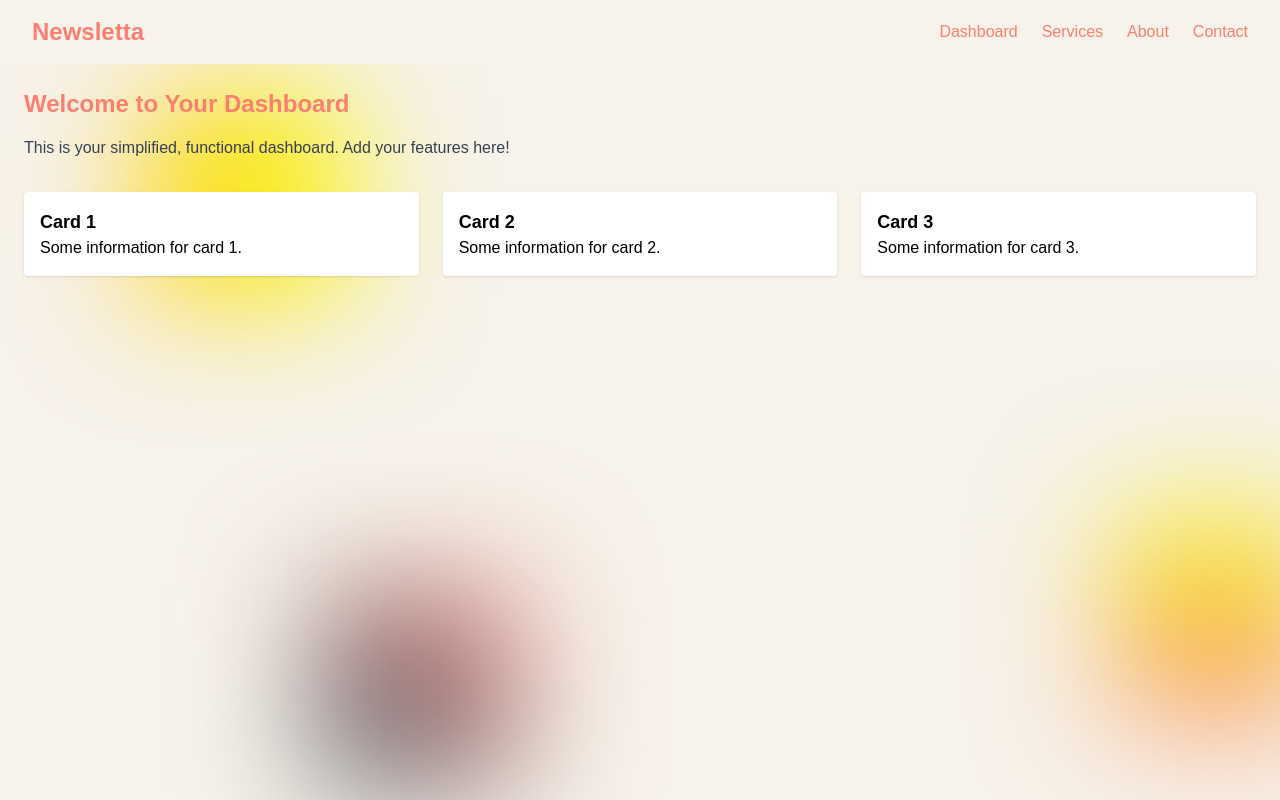
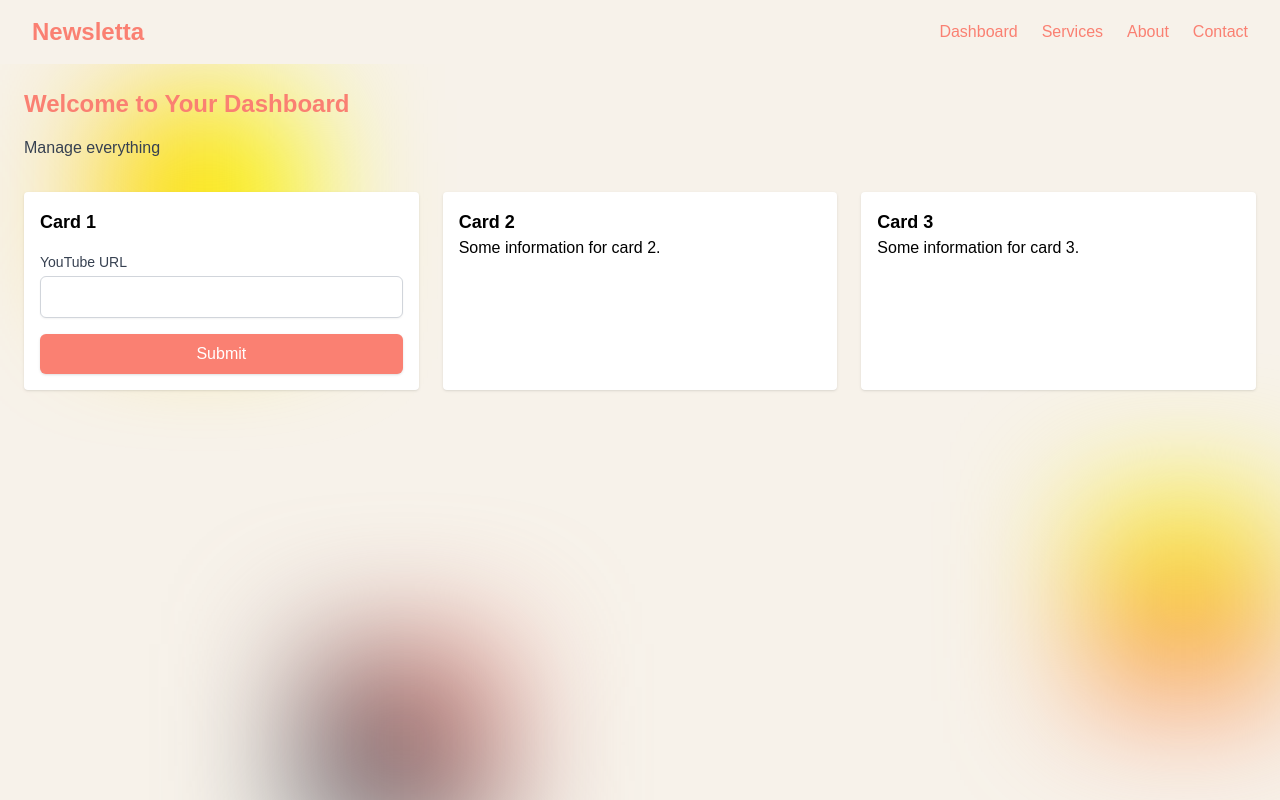
Before and after one commit to Not-Ethan/newsletter, a React (Vite) app in the folder site/site-frontend/: page /dashboard in a window 1280 px wide. Built offline with nearby package versions, Linux system fonts and the light colour scheme; a web font is replaced by a local one.

Commit message:
backend test

```diff
--- a/site/site-frontend/src/pages/Dashboard.tsx
+++ b/site/site-frontend/src/pages/Dashboard.tsx
@@ -1,7 +1,18 @@
+import React from "react";
 import Navbar from "../components/Navbar";
 import InteractiveBlob from "../components/InteractiveBlob";
 
-function Dashboard() {
+const Dashboard: React.FC = () => {
+  const handleSubmit = (e: React.FormEvent<HTMLFormElement>): void => {
+    e.preventDefault(); // Prevent the default form submission behavior
+
+    const formData = new FormData(e.currentTarget);
+    const name = formData.get("name") as string;
+    const email = formData.get("email") as string;
+
+    console.log("Form submitted:", { name, email });
+  };
+
   return (
     <div className="relative h-screen bg-background-light overflow-hidden overscroll-none">
       {/* Interactive Gradient Blobs */}
@@ -9,19 +20,19 @@ function Dashboard() {
         baseX={100}
         baseY={100}
         gradient="bg-gradient-to-r from-gradientStart-light to-gradientMid-light"
-        driftRange={100}
+        driftRange={10}
       />
       <InteractiveBlob
         baseX={window.innerWidth - 200}
         baseY={window.innerHeight - 300}
         gradient="bg-gradient-to-t from-gradientEnd-light to-gradientMid-light"
-        driftRange={100}
+        driftRange={10}
       />
       <InteractiveBlob
         baseX={300}
         baseY={window.innerHeight - 150}
         gradient="bg-gradient-to-tr from-gradientEnd-dark to-gradientEnd-light"
-        driftRange={100}
+        driftRange={10}
       />
 
       {/* Navbar */}
@@ -35,18 +46,40 @@ function Dashboard() {
       <main className="p-6 z-20 relative pointer-events-none">
         <h2 className="text-2xl font-semibold text-primary">Welcome to Your Dashboard</h2>
         <p className="text-gray-700 mt-4">
-          This is your simplified, functional dashboard. Add your features here!
+          Manage everything
         </p>
         {/* Example Dashboard Content */}
         <div className="grid grid-cols-1 md:grid-cols-2 lg:grid-cols-3 gap-6 mt-8 pointer-events-auto">
+          {/* Card 1 with Form */}
           <div className="p-4 bg-white shadow rounded">
             <h3 className="text-lg font-bold">Card 1</h3>
-            <p>Some information for card 1.</p>
+            <form onSubmit={handleSubmit} action="/api" method="POST" className="mt-4">
+              <div className="mb-4">
+                <label htmlFor="YoutubeURL" className="block text-sm font-medium text-gray-700">
+                  YouTube URL
+                </label>
+                <input
+                  type="text"
+                  id="YoutubeURL"
+                  name="YoutubeURL"
+                  className="mt-1 p-2 block w-full border border-gray-300 rounded-md shadow-sm focus:ring-primary focus:border-primary"
+                  required
+                />
+              </div>
+              <button
+                type="submit"
+                className="w-full bg-primary text-white py-2 px-4 rounded-md shadow hover:bg-primary-dark focus:outline-none"
+              >
+                Submit
+              </button>
+            </form>
           </div>
+          {/* Card 2 */}
           <div className="p-4 bg-white shadow rounded">
             <h3 className="text-lg font-bold">Card 2</h3>
             <p>Some information for card 2.</p>
           </div>
+          {/* Card 3 */}
           <div className="p-4 bg-white shadow rounded">
             <h3 className="text-lg font-bold">Card 3</h3>
             <p>Some information for card 3.</p>
@@ -55,6 +88,6 @@ function Dashboard() {
       </main>
     </div>
   );
-}
+};
 
 export default Dashboard;
```
